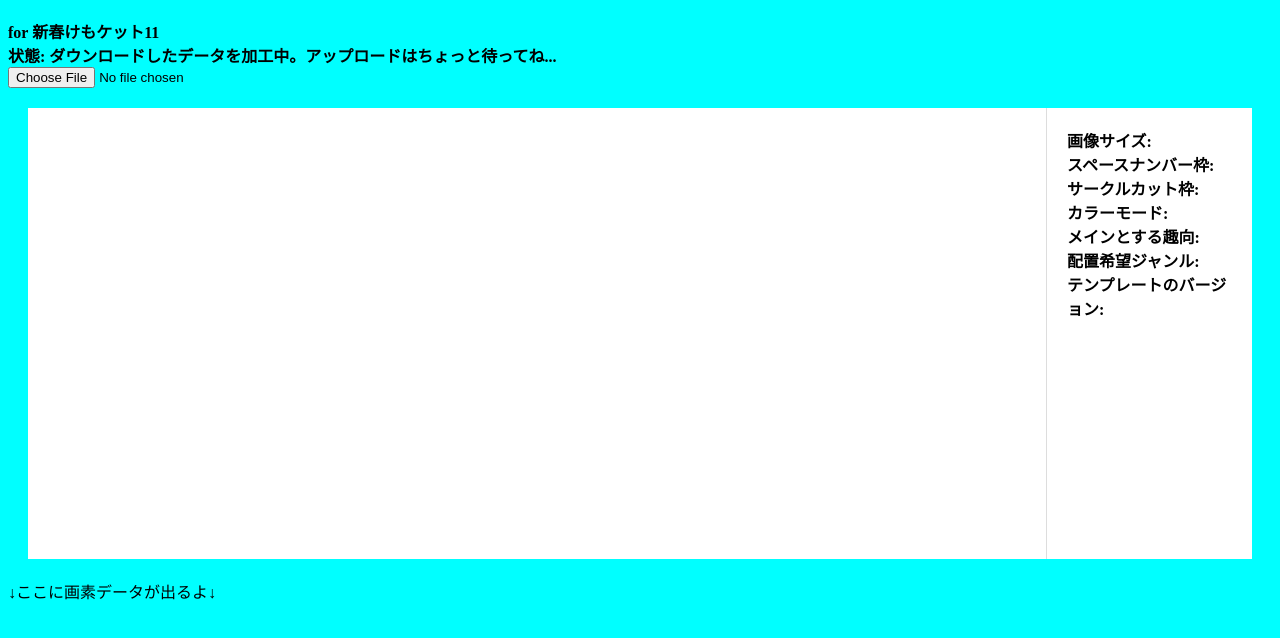
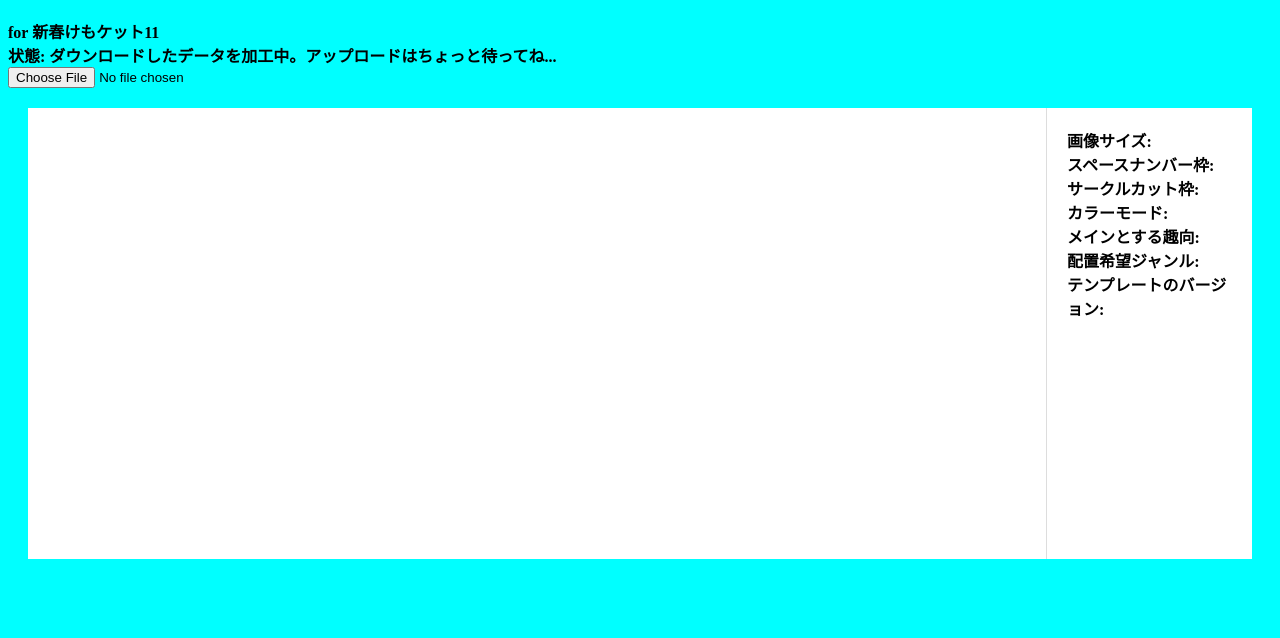
Before and after one commit to sea-umino/kemoket_circlecut_checker_skk11, a plain HTML site: page index.html in a window 1280 px wide. Shown: the part 70-708 px from the top of the page. Drawn offline with Linux system fonts and the light colour scheme; no server answers.

Commit message:
Update index.html

```diff
--- a/index.html
+++ b/index.html
@@ -26,7 +26,7 @@
       <b class="version" id="version">テンプレートのバージョン: <br></b>
     </div>
   </div>
-  <p id="test">↓ここに画素データが出るよ↓<br></p>
+  <p id="test"></p>
 
   <script src="./drawing.js"></script>
 </body>
```
